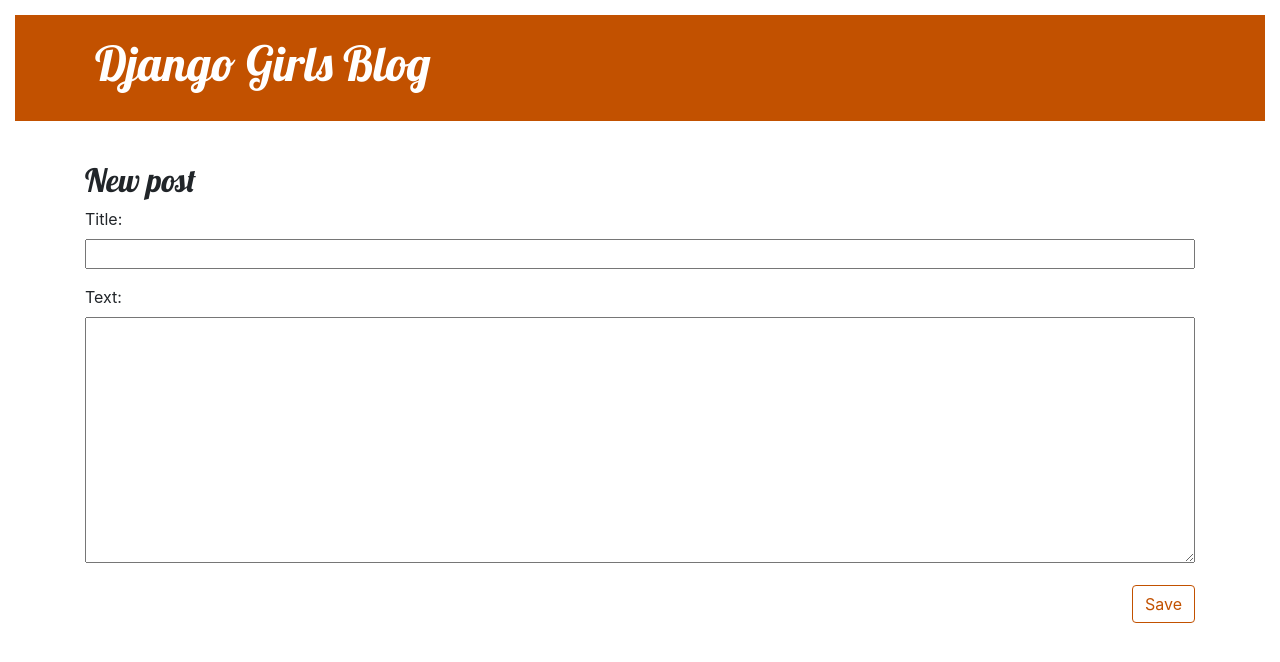
After one commit to chriswzou/my-first-blog, a Django app: page /post/new/ in a window 1280 px wide. The commit adds this page. Shown: the top 662 px of the page. Run offline with Django 3.2, Linux system fonts and the light colour scheme.

Commit message:
Added views to create/edit blog post

```diff
--- /dev/null
+++ b/blog/forms.py
@@ -0,0 +1,8 @@
+from django import forms
+from .models import Post
+
+class PostForm(forms.ModelForm):
+
+    class Meta:
+        model = Post
+        fields = ("title", "text")
--- a/blog/templates/blog/base.html
+++ b/blog/templates/blog/base.html
@@ -10,7 +10,12 @@
     <body>
         <header class="page-header">
           <div class="container">
-              <h1><a href="/">Django Girls Blog</a></h1>
+                {% if user.is_authenticated %}
+                    <a href="{% url 'post_new' %}" class="top-menu">
+                        {% include './icons/file-earmark-plus.svg' %}
+                    </a>
+                {% endif %}
+                <h1><a href="/">Django Girls Blog</a></h1>
           </div>
         </header>
         <main class="container">
--- a/blog/templates/blog/post_detail.html
+++ b/blog/templates/blog/post_detail.html
@@ -2,6 +2,11 @@
 
 {% block content %}
     <article class="post">
+        <aside class="actions">
+            <a class="btn btn-default" href="{% url 'post_edit' pk=post.pk %}">
+                {% include './icons/pencil-fill.svg' %}
+            </a>
+        </aside>
         {% if post.published_date %}
             <time class="date">
                 {{ post.published_date }}
--- /dev/null
+++ b/blog/templates/blog/post_edit.html
@@ -0,0 +1,9 @@
+{% extends 'blog/base.html' %}
+
+{% block content %}
+    <h2>New post</h2>
+    <form method="POST" class="post-form">{% csrf_token %}
+        {{ form.as_p }}
+        <button type="submit" class="save btn btn-default">Save</button>
+    </form>
+{% endblock %}
--- a/blog/urls.py
+++ b/blog/urls.py
@@ -3,5 +3,7 @@ from . import views
 
 urlpatterns = [
     path('', views.post_list, name='post_list'),
-    path('post/<int:pk>/', views.post_detail, name='post_detail')
+    path('post/<int:pk>/', views.post_detail, name='post_detail'),
+    path('post/new/', views.post_new, name='post_new'),
+    path('post/<int:pk>/edit/', views.post_edit, name='post_edit'),
 ]
--- a/blog/views.py
+++ b/blog/views.py
@@ -2,6 +2,9 @@ from django.shortcuts import render
 from .models import Post
 from django.utils import timezone
 from django.shortcuts import render, get_object_or_404
+from .forms import PostForm
+from django.shortcuts import redirect
+
 # import requests
 # import json
 
@@ -10,7 +13,18 @@ from django.shortcuts import render, get_object_or_404
 #     'Authorization': 'Bearer %s' % api_key
 # }
 
-
+def post_new(request):
+    if request.method == "POST":
+        form = PostForm(request.POST)
+        if form.is_valid():
+            post = form.save(commit=False)
+            post.author = request.user
+            post.published_date = timezone.now()
+            post.save()
+            return redirect('post_detail', pk=post.pk)
+    else:
+        form = PostForm()
+    return render(request, 'blog/post_edit.html', {'form': form})
 
 def post_list(request):
     posts = Post.objects.order_by('published_date')
@@ -20,4 +34,18 @@ def post_detail(request, pk):
     post = get_object_or_404(Post, pk=pk)
     return render(request, 'blog/post_detail.html', {'post': post})
 
+def post_edit(request, pk):
+    post = get_object_or_404(Post, pk=pk)
+    if request.method == "POST":
+        form = PostForm(request.POST, instance=post)
+        if form.is_valid():
+            post = form.save(commit=False)
+            post.author = request.user
+            post.published_date = timezone.now()
+            post.save()
+            return redirect('post_detail', pk=post.pk)
+    else:
+        form = PostForm(instance=post)
+    return render(request, 'blog/post_edit.html', {'form': form})
+
 # Create your views here.
```
Also changed, not shown: blog/templates/blog/icons/file-earmark-plus.svg (added), blog/templates/blog/icons/pencil-fill.svg (added).
